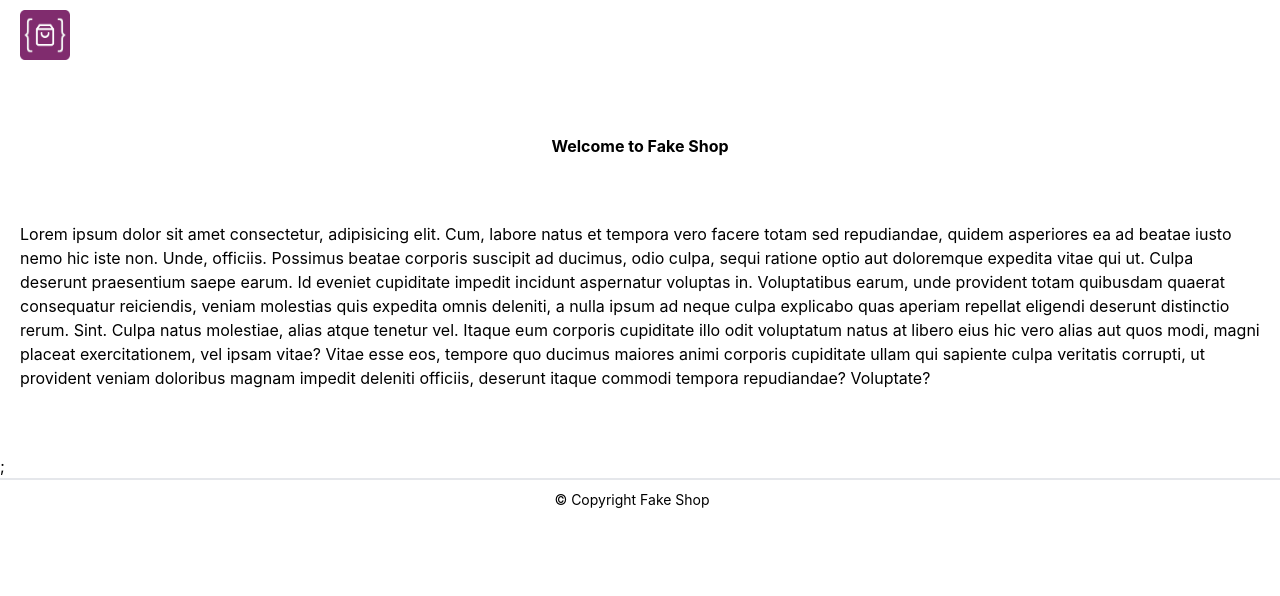
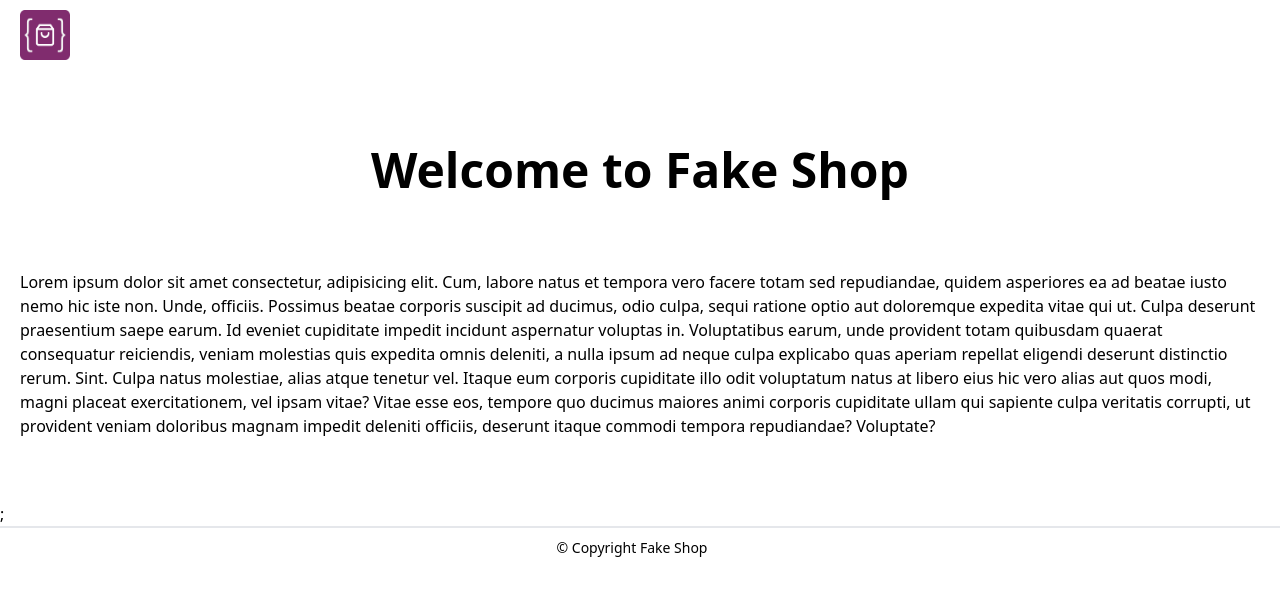
Before and after one commit to JayBrown92/fake-shop, a Next.js app: page / in a window 1280 px wide. Shown: the top 596 px of the page. Built offline with nearby package versions, Linux system fonts and the light colour scheme.

Commit message:
set up reusable card component for list of products.

```diff
--- /dev/null
+++ b/components/UI/Card.js
@@ -0,0 +1,32 @@
+import { useState } from "react";
+import Image from "next/image";
+
+export default function Card({ image, title, price, description }) {
+  const [showModal, setShowModal] = useState(false);
+
+  const handleShowModal = () => {
+    setShowModal(!showModal);
+  };
+  return (
+    <>
+      <Image src={image} alt={`${title}`} width={291} height={291} />
+
+      <div className="p-4">
+        <h2 classes={"font-bold"}>{title}</h2>
+        <h3 className="font-italic">£{price}</h3>
+        <p>{description}</p>
+        <button
+          className=" font-bold cursor-pointer py-2.5  "
+          onClick={handleShowModal}
+        >
+          View more
+        </button>
+      </div>
+      <div
+        className={`flex absolute w-full h-full justify-center content-center hidden ${
+          showModal ? "" : "hidden"
+        }`}
+      ></div>
+    </>
+  );
+}
--- a/styles/globals.css
+++ b/styles/globals.css
@@ -2,19 +2,24 @@
 @tailwind components;
 @tailwind utilities;
 
+h1 {
+  font-size: 3rem;
+}
+h2 {
+  font-size: 2rem;
+}
+
+h3 {
+  font-size: 1rem;
+}
+P {
+  margin-bottom: 1rem;
+}
 html,
 body {
-  padding: 0;
-  margin: 0;
-  font-family: -apple-system, BlinkMacSystemFont, Segoe UI, Roboto, Oxygen,
-    Ubuntu, Cantarell, Fira Sans, Droid Sans, Helvetica Neue, sans-serif;
+  height: 100%;
 }
-
-a {
-  color: inherit;
-  text-decoration: none;
+body {
+  line-height: 1.5;
+  -webkit-font-smoothing: antialiased;
 }
-
-* {
-  box-sizing: border-box;
-}
```
